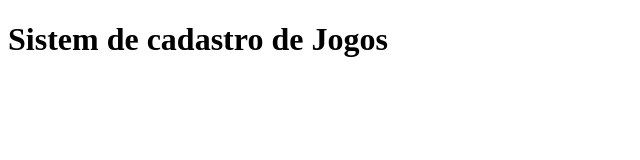
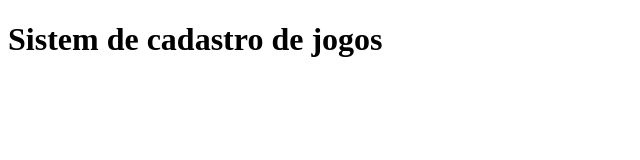
Before and after one commit to Henrique088/teste, a plain HTML site: page index.html in a window 1280 px wide. Shown: the full height of the page, 0-640 px from the left. Drawn offline with Linux system fonts and the light colour scheme.

Commit message:
restuarando versão anterior

```diff
--- a/index.html
+++ b/index.html
@@ -6,7 +6,7 @@
     <title>Meus Jogos</title>
 </head>
 <body>
-    <h1>Sistem de cadastro de Jogos</h1>
+    <h1>Sistem de cadastro de jogos</h1>
     <script src="app.js"></script>
 </body>
 </html>
```
